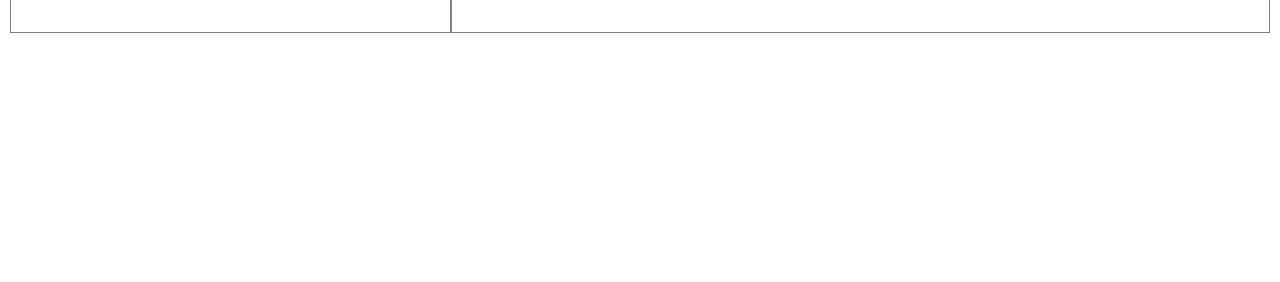
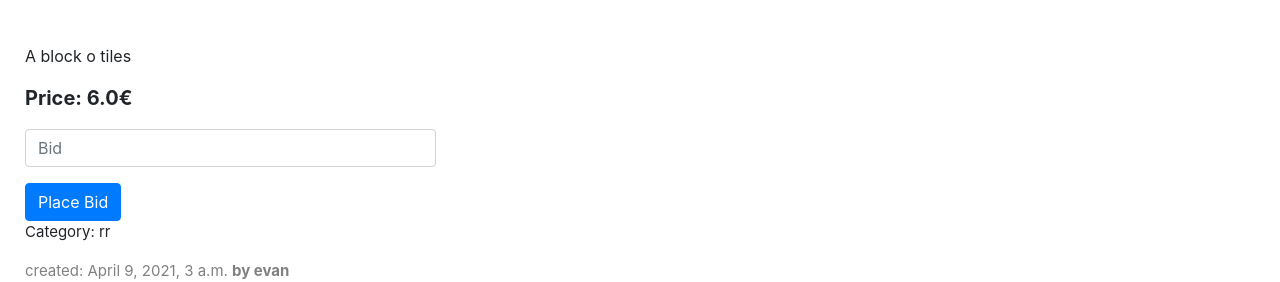
Before and after one commit to neteng0911/carpool, a Django app: page /listings/1 in a window 1280 px wide. Shown: the part 526-808 px from the top of the page. Before the commit the page ends 559 px from the top, so only its background shows below. Run offline with Django 3.2, Linux system fonts and the light colour scheme; a user stored in the database is signed in; data comes from the database, SQL or seed files in the repository; both versions use the stored data as it was after the commit; some libraries are stand-ins or nearby versions.

Commit message:
working on bid class

```diff
--- a/commerce/auctions/models.py
+++ b/commerce/auctions/models.py
@@ -30,9 +30,17 @@ class Listing(models.Model):
     def __str__(self):
         return f"Listing id:{self.id},{self.title}"
 
+class BidManager(models.Manager):
+
+    def place_bid(self,val,bidder,listing_bid):
+        bid=self.create(val=val,bidder=bidder,listing_bid=listing_bid)
+        return bid
+
 
 class Bid(models.Model):
     val=models.FloatField()
+    bidder=models.ForeignKey(User, on_delete=models.CASCADE)
+    listing_bid=models.ForeignKey(Listing, on_delete=models.CASCADE)
 
     def __str__(self):
-        return f"{self.val} "
+        return f"{self.val},{self.bidder} "
--- a/commerce/auctions/static/auctions/styles.css
+++ b/commerce/auctions/static/auctions/styles.css
@@ -6,7 +6,7 @@ body {
   height:350px;
   float: left;
   padding: 15px;
-  border: 1px solid grey;
+  #border: 1px solid grey;
 }
 
 .main {
--- a/commerce/auctions/templates/auctions/layout.html
+++ b/commerce/auctions/templates/auctions/layout.html
@@ -28,6 +28,9 @@
                 <li class ="nav-item">
                     <a class="nav-link" href="{% url "create_listing" %}"> Create Listing</a>
                 </li>
+            <li class ="nav-item">
+                    <a class="nav-link" href="{% url "my_listings" %}">My Listings</a>
+                </li>
             {% else %}
                 <li class="nav-item">
                     <a class="nav-link" href="{% url 'login' %}">Log In</a>
--- a/commerce/auctions/templates/auctions/listings/flisting.html
+++ b/commerce/auctions/templates/auctions/listings/flisting.html
@@ -4,10 +4,23 @@
     <h2>Item: {{listing.title}}</h2>
 
 
-       <div class ="menu"> <img src={{listing.picture_url}} width="200" height="300"></div>
-        <div class="main"> <p style="font-size:20px"><strong>{{listing.title}}</strong> </p>, {{listing.description}},
-            <p><strong> Price: {{listing.start_bid}}&euro;</strong></p>
-            <p style= "color:grey; font-size:15px;"> created: {{listing.created_date}} <strong> by {{user}}</strong></p>
+       <div class ="menu"> <img src={{listing.picture_url}} width="200" height="300">
+           <p style="font-size:20px; padding:15px;">{#<strong>{{listing.title}}</strong>#} </p>{{listing.description}}
+            <p style= "padding-top:15px; font-size:20px"><strong> Price: {{listing.start_bid}}&euro;</strong></p>
+    <form action="{% url 'create_listing' %}" method="post">
+        {% csrf_token %}
+           <div class="form-group">
+            <input class="form-control" type="number" step="1" min={{listing.start_bid}} name="bid" placeholder="Bid">
+        </div>
+    </form>
+            <input class="btn btn-primary" type="submit" value="Place Bid">
+
+            <p style= "font-size:15px;"> Category: {{listing.category}}
+               {% if message %}
+        <div>{{ message }}</div>
+    {% endif %}
+
+            <p style= "color:grey; font-size:15px;"> created: {{listing.created_date}} <strong> by {{listing.listing_owner}}</strong></p>
         </div>
         {#***NOT RENDERED <div class="subnote">created: {{listing.created_date}} <strong> by {{user}}</strong> </div>#}
 
--- a/commerce/auctions/urls.py
+++ b/commerce/auctions/urls.py
@@ -8,5 +8,6 @@ urlpatterns = [
     path("logout", views.logout_view, name="logout"),
     path("register", views.register, name="register"),
     path("listings/<int:listing_id>", views.flisting, name="flisting"),
-    path("create_listing", views.create_listing, name="create_listing")
+    path("create_listing", views.create_listing, name="create_listing"),
+    path("my_listings", views.my_listings, name="my_listings")
 ]
--- a/commerce/auctions/views.py
+++ b/commerce/auctions/views.py
@@ -65,9 +65,18 @@ def register(request):
     else:
         return render(request, "auctions/register.html")
 def flisting(request,listing_id):
-    user = request.user
+
     listing=Listing.objects.get(id=listing_id)
-    return render(request, "auctions/listings/flisting.html",{"listing":listing,"user":user})
+    if request.method=="POST":
+        bid_val = request.POST["bid"]
+        bidder=request.user
+        listing_bid = listing_id
+        bid = Bid.Objects.place_bid(bid_val,bidder,listing_bid)
+        if bid_val>bid.val:
+            bid.save()
+        else:
+            message="bid is "
+    return render(request, "auctions/listings/flisting.html",{"listing":listing})
 
 def create_listing(request):
     # check if method is POST
@@ -85,3 +94,10 @@ def create_listing(request):
         return render(request, "auctions/listings/flisting.html",{"listing":listing})
     else:
         return render(request, "auctions/create_listing.html",{"created_date":created_date})
+
+def my_listings(request):
+    my_listings=Listing.objects.get(listing_owner=request.user)
+    return render(request, "auctions/my_listings.html", {"my_listings": my_listings})
+
+def watchlist(request):
+    pass
```
Also changed, not shown: commerce/auctions/templates/auctions/index.html (+16 -2 lines), commerce/auctions/templates/auctions/my_listings.html (added, +17 -0 lines), commerce/db.sqlite3, 1 other file.
